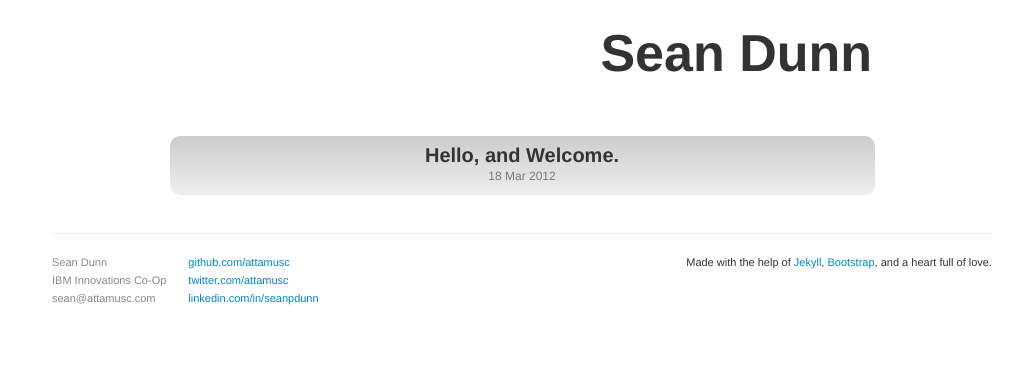
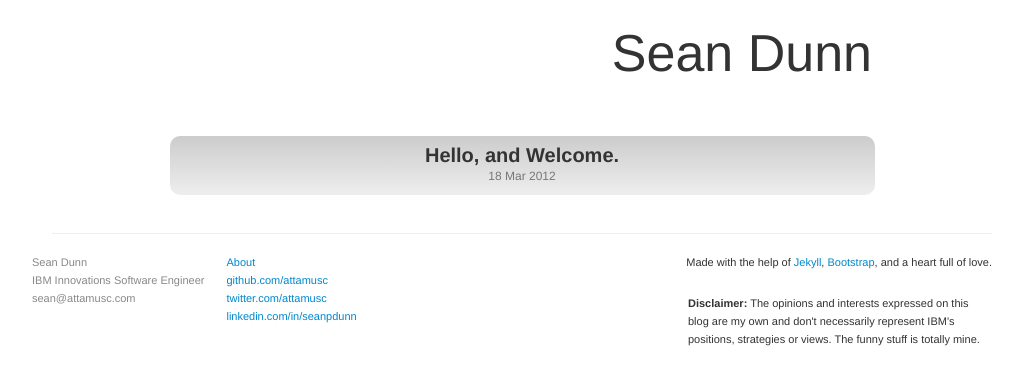
Before and after one commit to Attamusc/attamusc.github.io, a Jekyll site: the page built from index.html, in a window 1280 px wide. Shown: the top 385 px of the page, without its empty margins (118-1140 px from the left). Built offline with Jekyll 4.4.1, drawn with Linux system fonts in a browser that asks for light colours; Markdown is read by kramdown in place of the engine named in the settings.

Commit message:
Added new styles and a disclaimer

```diff
--- a/_layouts/default.html
+++ b/_layouts/default.html
@@ -13,19 +13,23 @@
         {{ content }}
         <hr>
         <footer class="span12">
+            <div class="row">
                 <ul class="pull-left unstyled">
                     <li>Sean Dunn</li>
-                <li>IBM Innovations Co-Op</li>
+                    <li>IBM Innovations Software Engineer</li>
                     <li>sean@attamusc.com</li>
                 </ul>
                 <ul class="pull-right unstyled">
                     <li>Made with the help of <a href="https://github.com/mojombo/jekyll">Jekyll</a>, <a href="https://github.com/twitter/bootstrap">Bootstrap</a>, and a heart full of love.</li>
                 </ul>
                 <ul class="pull-left unstyled">
+                    <li><a href="/about.html" title="About">About</a></li>
                     <li><a href="https://github.com/attamusc">github.com/attamusc</a></li>
                     <li><a href="http://twitter.com/attamusc">twitter.com/attamusc</a></li>
                     <li><a href="http://www.linkedin.com/in/seanpdunn">linkedin.com/in/seanpdunn</a></li>
                 </ul>
+            </div>
+            <p class="pull-right"><strong>Disclaimer:</strong> The opinions and interests expressed on this blog are my own and don't necessarily represent IBM's positions, strategies or views. The funny stuff is totally mine.</p>
         </footer>
     </div>
 
--- a/css/style.css
+++ b/css/style.css
@@ -2,6 +2,7 @@ header h1 {
     padding: 15px 120px;
     text-align: right;
     font-size: 52px;
+    font-weight: 100;
     margin-top: 20px;
     margin-bottom: 30px;
 }
@@ -104,3 +105,10 @@ footer ul:first-child {
 footer ul:last-child {
     margin-left: 22px;
 }
+
+footer > p {
+    position: relative;
+    top: -40px;
+    font-size: 11px;
+    width: 304px;
+}
```
Also changed, not shown: about.html (added, +10 -0 lines), img/me.png (added). Lines whose indentation alone changed are shown as unchanged.
